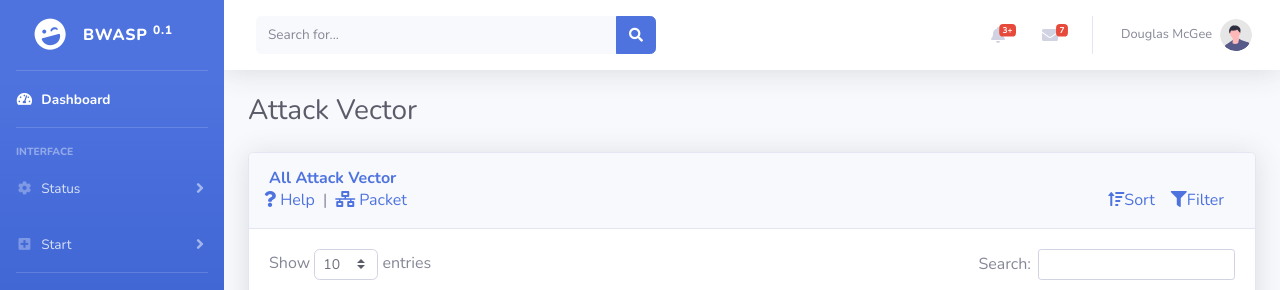
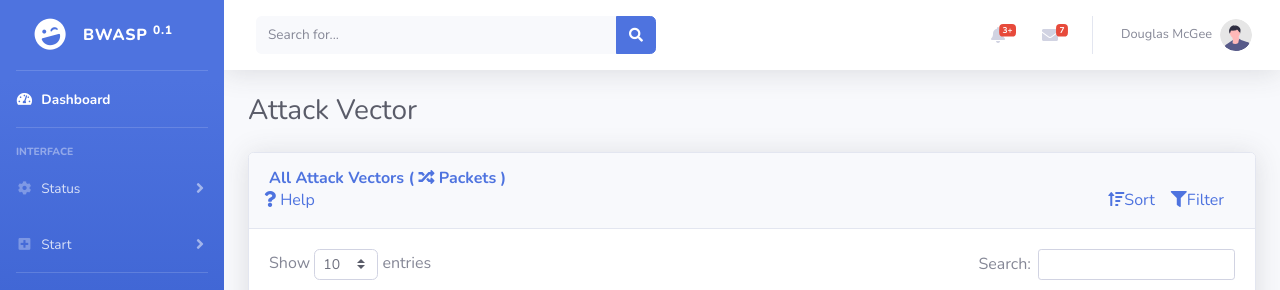
Before and after one commit to BWASP/BWASP, a Flask app: page /common/attack_vector in a window 1280 px wide. Shown: the top 290 px of the page. Run offline with Flask 2, Linux system fonts and the light colour scheme; some libraries are stand-ins or nearby versions.

Commit message:
Changed buttons placement and texts.

```diff
--- a/Web/static/js/page/attackVector.js
+++ b/Web/static/js/page/attackVector.js
@@ -49,6 +49,8 @@
 }
 
 document.getElementById("switchToPacket").addEventListener("click", function(){
+    document.getElementById("switchToType").innerText = (currentState) ? "Attack Vectors" : "Packets";
+    document.getElementById("currentType").innerText = `All ${(currentState) ? "Packets" : "Attack Vectors"}`;
     let table = {
         table: document.createElement("table"),
         thead: document.createElement("thead"),
--- a/Web/templates/common/AttackVector.html
+++ b/Web/templates/common/AttackVector.html
@@ -39,11 +39,9 @@
                     <!-- DataTales Example -->
                     <div class="card shadow mb-4">
                         <div class="card-header py-3">
-                            <h6 class="m-0 font-weight-bold text-primary">All Attack Vector</h6>
+                            <h6 class="m-0 font-weight-bold text-primary"><span id="currentType">Loading...</span> ( <a href="#" id="switchToPacket"><i class="fas fa-random"></i> <span id="switchToType">Packet</span></a> )</h6>
                             <div class="form-row float-left">
                                 <a href="javascript:void(0);" id="openHelpModal"><i class="fas fa-question"></i> Help</a>
-                                <p class="mb-0 ml-2 mr-2 text-muted"> | </p>
-                                <a href="#" id="switchToPacket"><i class="fas fa-network-wired"></i> Packet</a>
                             </div>
                             <div class="form-row float-right">
                                 <a href="#"><i class="fas fa-sort-amount-up"></i>Sort</a>
```
